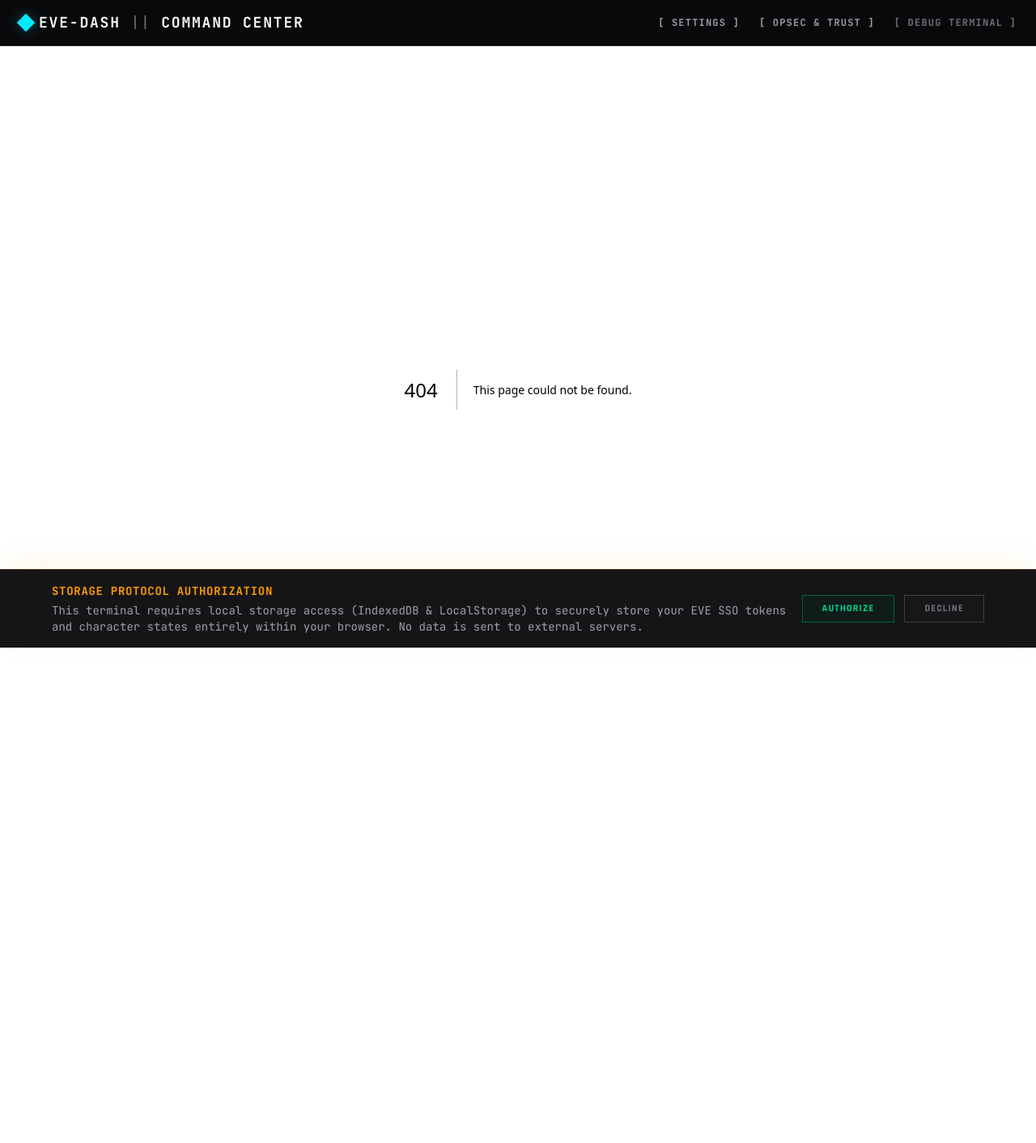
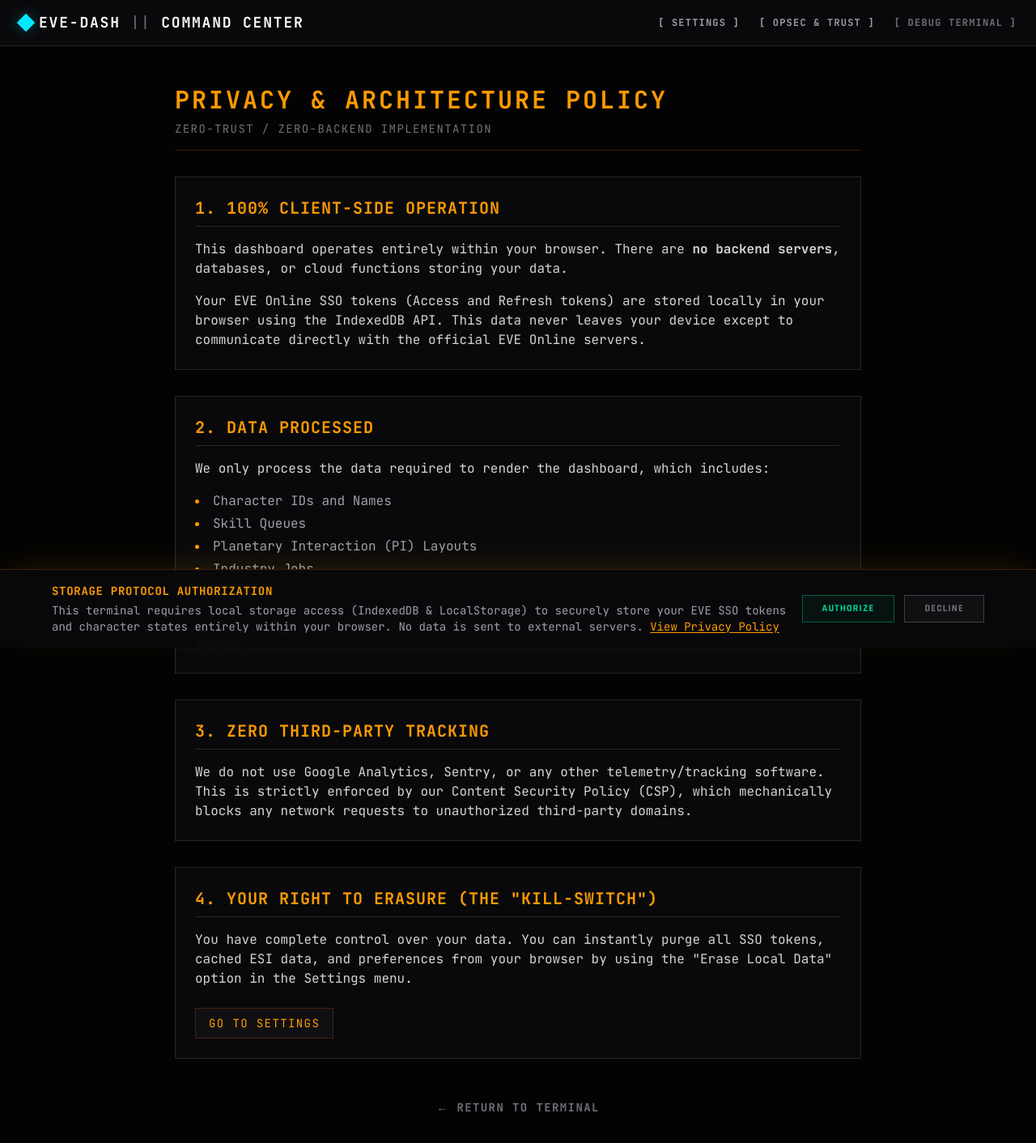
Before and after one commit to TerribleTurtle/clonebay, a Next.js app: page /privacy in a window 1280 px wide. Before the commit this address had no page. Shown: the top 1412 px of the page at 81% size. Before the commit the page ends 905 px from the top, so only its background shows below. Built offline with nearby package versions, Linux system fonts and the light colour scheme.

Commit message:
chore: remediate GDPR compliance and privacy issues

```diff
--- a/src/app/auth/login/page.tsx
+++ b/src/app/auth/login/page.tsx
@@ -6,6 +6,8 @@
 
 import { generateRandomString, generateCodeChallenge } from "@/utils/pkce";
 import { logger } from "@/utils/logger";
+
+import { useSettingsStore } from "@/store/useSettingsStore";
 
 const STATE_LENGTH = 16;
 const CODE_VERIFIER_LENGTH = 32;
@@ -17,6 +19,11 @@
   useEffect(() => {
     async function startLogin() {
       try {
+        const consentStatus = useSettingsStore.getState().consentStatus;
+        if (consentStatus !== "granted") {
+          throw new Error("Storage Protocol Authorization is required to establish a neural link. Please return to the main terminal and authorize storage protocols.");
+        }
+
         const clientId = process.env['NEXT_PUBLIC_EVE_CLIENT_ID'];
         if (!clientId) {
           throw new Error("Missing NEXT_PUBLIC_EVE_CLIENT_ID");
--- /dev/null
+++ b/src/app/privacy/page.tsx
@@ -0,0 +1,63 @@
+
+import Link from "next/link";
+
+export default function PrivacyPage() {
+  return (
+    <div className="mx-auto max-w-4xl space-y-8 p-6 font-mono text-zinc-300">
+      <div className="border-b border-amber-900/50 pb-4">
+        <h1 className="text-3xl font-bold uppercase tracking-widest text-amber-500">Privacy & Architecture Policy</h1>
+        <p className="mt-2 text-sm text-zinc-500 uppercase tracking-widest">Zero-Trust / Zero-Backend Implementation</p>
+      </div>
+
+      <section className="space-y-4 border border-zinc-800 bg-zinc-950 p-6">
+        <h2 className="text-xl font-bold uppercase tracking-wider text-amber-500 border-b border-zinc-800 pb-2">1. 100% Client-Side Operation</h2>
+        <p>
+          This dashboard operates entirely within your browser. There are <strong>no backend servers</strong>, databases, or cloud functions storing your data.
+        </p>
+        <p>
+          Your EVE Online SSO tokens (Access and Refresh tokens) are stored locally in your browser using the <code>IndexedDB</code> API. This data never leaves your device except to communicate directly with the official EVE Online servers.
+        </p>
+      </section>
+
+      <section className="space-y-4 border border-zinc-800 bg-zinc-950 p-6">
+        <h2 className="text-xl font-bold uppercase tracking-wider text-amber-500 border-b border-zinc-800 pb-2">2. Data Processed</h2>
+        <p>We only process the data required to render the dashboard, which includes:</p>
+        <ul className="list-inside list-disc space-y-1 text-zinc-400 marker:text-amber-500">
+          <li>Character IDs and Names</li>
+          <li>Skill Queues</li>
+          <li>Planetary Interaction (PI) Layouts</li>
+          <li>Industry Jobs</li>
+          <li>Wallet Balances and Transactions</li>
+        </ul>
+        <p>
+          This information is fetched directly from <code>esi.evetech.net</code> and cached in your browser.
+        </p>
+      </section>
+
+      <section className="space-y-4 border border-zinc-800 bg-zinc-950 p-6">
+        <h2 className="text-xl font-bold uppercase tracking-wider text-amber-500 border-b border-zinc-800 pb-2">3. Zero Third-Party Tracking</h2>
+        <p>
+          We do not use Google Analytics, Sentry, or any other telemetry/tracking software. This is strictly enforced by our Content Security Policy (CSP), which mechanically blocks any network requests to unauthorized third-party domains.
+        </p>
+      </section>
+
+      <section className="space-y-4 border border-zinc-800 bg-zinc-950 p-6">
+        <h2 className="text-xl font-bold uppercase tracking-wider text-amber-500 border-b border-zinc-800 pb-2">4. Your Right to Erasure (The &quot;Kill-Switch&quot;)</h2>
+        <p>
+          You have complete control over your data. You can instantly purge all SSO tokens, cached ESI data, and preferences from your browser by using the &quot;Erase Local Data&quot; option in the Settings menu.
+        </p>
+        <div className="pt-2">
+          <Link href="/settings" className="inline-block border border-amber-900/50 bg-zinc-900/50 px-4 py-2 text-sm uppercase tracking-widest text-amber-500 hover:bg-amber-900/20 hover:text-amber-400 transition-colors">
+            Go to Settings
+          </Link>
+        </div>
+      </section>
+
+      <div className="pt-4 text-center">
+        <Link href="/" className="text-sm font-bold uppercase tracking-widest text-zinc-500 hover:text-zinc-300">
+          ← Return to Terminal
+        </Link>
+      </div>
+    </div>
+  );
+}
--- a/src/components/ConsentBanner.tsx
+++ b/src/components/ConsentBanner.tsx
@@ -23,7 +23,8 @@
       <div className="max-w-6xl mx-auto flex flex-col sm:flex-row items-center justify-between gap-4">
         <div className="flex-1 text-sm font-mono text-zinc-400">
           <p className="mb-1 text-amber-500 font-bold uppercase tracking-wider">Storage Protocol Authorization</p>
-          This terminal requires local storage access (IndexedDB & LocalStorage) to securely store your EVE SSO tokens and character states entirely within your browser. No data is sent to external servers.
+          This terminal requires local storage access (IndexedDB & LocalStorage) to securely store your EVE SSO tokens and character states entirely within your browser. No data is sent to external servers.{' '}
+          <a href="/privacy" className="text-amber-500 hover:text-amber-400 underline underline-offset-2">View Privacy Policy</a>
         </div>
         <div className="flex items-center gap-3 tabular-nums">
           <button
```
